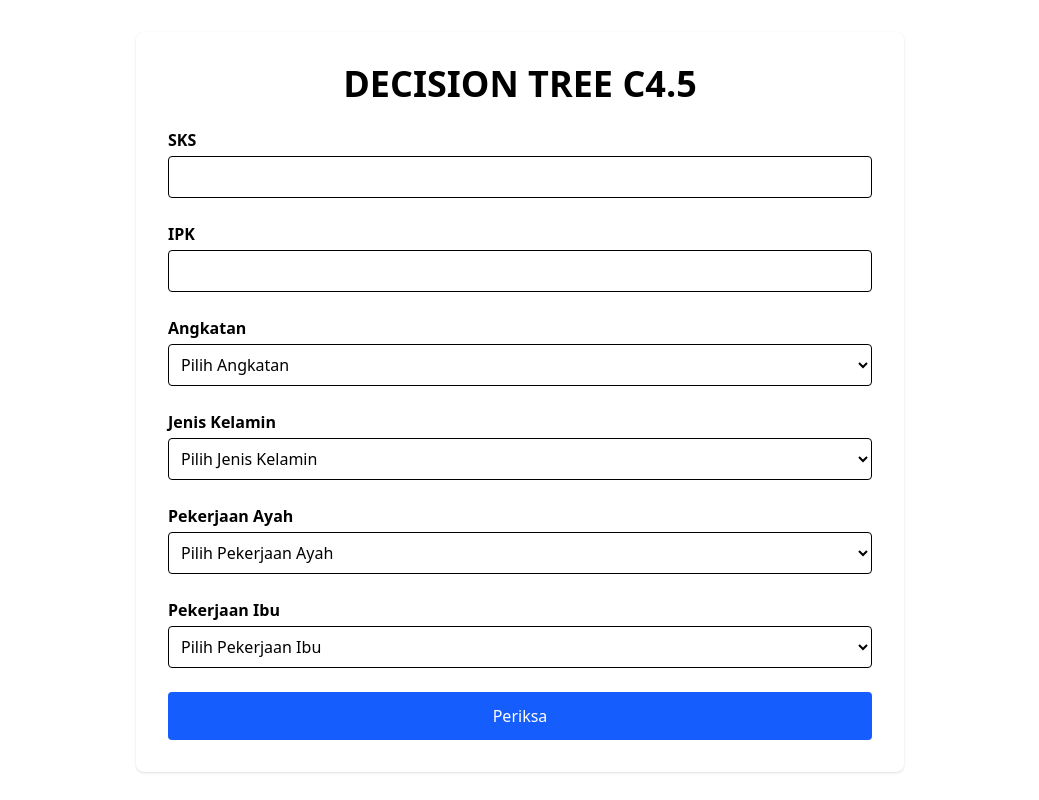
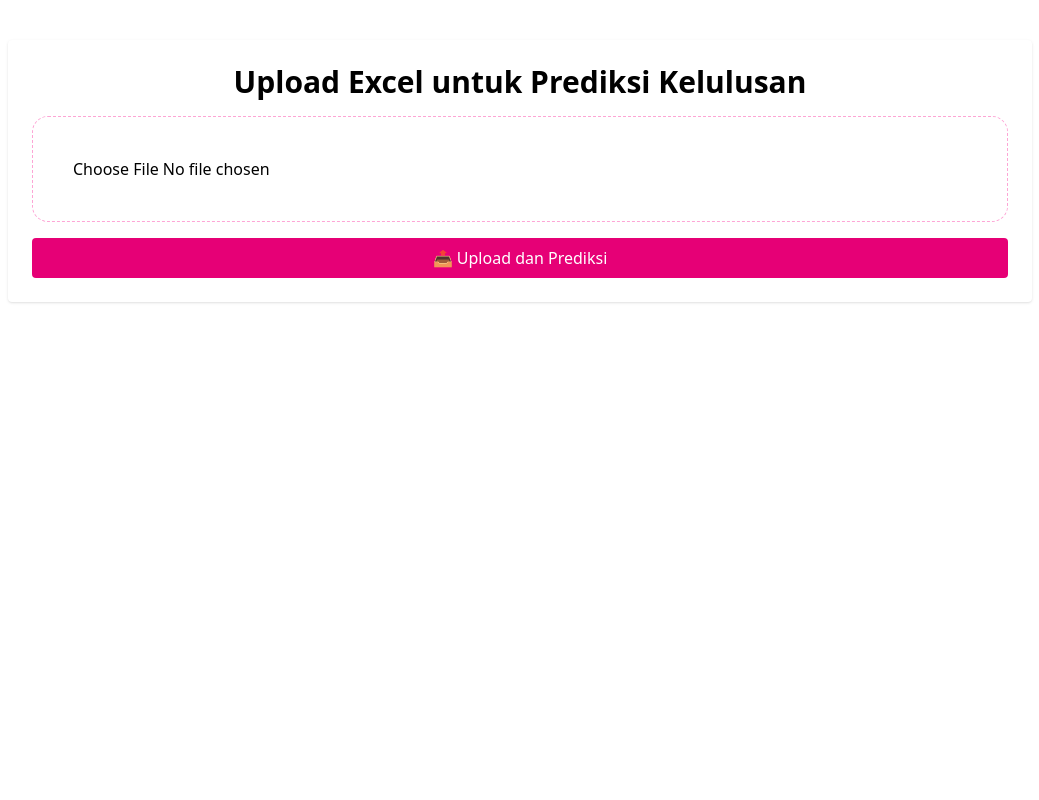
Before and after one commit to dwicah79/vue-fe-prediksi-mahasiswa, a Vue app: page / in a window 1280 px wide. Shown: the whole page, without its empty margins (120-1159 px from the left). Built offline with nearby package versions, Linux system fonts and the light colour scheme.

Commit message:
feat:update UI prediksi

```diff
--- a/src/components/PredictForm.vue
+++ b/src/components/PredictForm.vue
@@ -1,163 +1,100 @@
 <script setup>
 import { ref } from 'vue'
 
-const form = ref({
-  sks: null,
-  ipk: null,
-  angkatan: '',
-  jenis_kelamin: '',
-  pekerjaan_ayah: '',
-  pekerjaan_ibu: '',
-})
-
-const result = ref('')
+const file = ref(null)
+const results = ref([])
 const error = ref('')
 const loading = ref(false)
+const page = ref(1)
+const totalPages = ref(1)
 
-async function submitForm() {
+async function fetchPrediction() {
   error.value = ''
-  result.value = ''
+  results.value = []
   loading.value = true
 
+  const formData = new FormData()
+  formData.append('file', file.value)
+
   try {
-    const response = await fetch('https://fast-api-production-b8ec.up.railway.app/predict', {
+    const response = await fetch(`http://127.0.0.1:8000/predict_excel?page=${page.value}&per_page=50`, {
       method: 'POST',
-      headers: {
-        'Content-Type': 'application/json',
-      },
-      body: JSON.stringify({
-        NIM: form.value.angkatan,
-        JenisKelamin: form.value.jenis_kelamin,
-        SKS: form.value.sks,
-        IPK: form.value.ipk,
-        PekerjaanAyah: form.value.pekerjaan_ayah,
-        PekerjaanIbu: form.value.pekerjaan_ibu,
-      }),
+      body: formData,
     })
-
-    if (!response.ok) {
-      throw new Error('Server error: ' + response.statusText)
-    }
 
     const data = await response.json()
 
-    result.value = data.prediction || 'Tidak ada hasil prediksi.'
+    if (!response.ok) throw new Error(data.detail || 'Terjadi kesalahan.')
+
+    results.value = data.results
+    totalPages.value = data.total_pages
   } catch (err) {
-    error.value = 'Terjadi kesalahan saat memproses: ' + err.message
+    error.value = err.message
   } finally {
     loading.value = false
   }
 }
+
+function handleFileUpload(e) {
+  file.value = e.target.files[0]
+}
 </script>
 
 <template>
-  <div class="max-w-3xl mx-auto bg-white p-8 rounded-lg shadow mt-8">
-    <h1 class="text-4xl font-bold mb-6 text-center">DECISION TREE C4.5</h1>
+  <div class="max-w-5xl mx-auto mt-10 p-6 bg-white shadow rounded">
+    <h1 class="text-3xl font-bold mb-4 text-center">Upload Excel untuk Prediksi Kelulusan</h1>
 
-    <form @submit.prevent="submitForm" class="space-y-6">
-      <div>
-        <label for="sks" class="block font-semibold mb-1">SKS</label>
-        <input
-          id="sks"
-          type="number"
-          v-model.number="form.sks"
-          min="0"
-          required
-          class="w-full border rounded p-2"
-        />
-      </div>
+    <form @submit.prevent="fetchPrediction" class="space-y-4">
+      <input type="file" accept=".xls,.xlsx" @change="handleFileUpload" required class="border p-10 border-pink-300 border-dashed rounded-2xl w-full" />
 
-      <div>
-        <label for="ipk" class="block font-semibold mb-1">IPK</label>
-        <input
-          id="ipk"
-          type="number"
-          step="0.01"
-          v-model.number="form.ipk"
-          min="0"
-          max="4"
-          required
-          class="w-full border rounded p-2"
-        />
-      </div>
-
-      <div>
-        <label for="angkatan" class="block font-semibold mb-1">Angkatan</label>
-        <select id="angkatan" v-model="form.angkatan" required class="w-full border rounded p-2">
-          <option value="" disabled>Pilih Angkatan</option>
-          <option value="14">2014</option>
-          <option value="15">2015</option>
-          <option value="16">2016</option>
-          <option value="17">2017</option>
-          <option value="18">2018</option>
-        </select>
-      </div>
-
-      <div>
-        <label for="jenis_kelamin" class="block font-semibold mb-1">Jenis Kelamin</label>
-        <select
-          id="jenis_kelamin"
-          v-model="form.jenis_kelamin"
-          required
-          class="w-full border rounded p-2"
-        >
-          <option value="" disabled>Pilih Jenis Kelamin</option>
-          <option value="L">Laki-laki</option>
-          <option value="P">Perempuan</option>
-        </select>
-      </div>
-
-      <div>
-        <label for="pekerjaan_ayah" class="block font-semibold mb-1">Pekerjaan Ayah</label>
-        <select
-          id="pekerjaan_ayah"
-          v-model="form.pekerjaan_ayah"
-          required
-          class="w-full border rounded p-2"
-        >
-          <option value="" disabled>Pilih Pekerjaan Ayah</option>
-          <option value="PNS">PNS</option>
-          <option value="Swasta">Swasta</option>
-          <option value="Nelayan">Nelayan</option>
-          <option value="Wiraswasta">Wiraswasta</option>
-          <option value="TNI/POLRI">TNI/Polri</option>
-          <option value="Tani">Petani</option>
-          <option value="Lain-lain">Lainnya</option>
-        </select>
-      </div>
-
-      <div>
-        <label for="pekerjaan_ibu" class="block font-semibold mb-1">Pekerjaan Ibu</label>
-        <select
-          id="pekerjaan_ibu"
-          v-model="form.pekerjaan_ibu"
-          required
-          class="w-full border rounded p-2"
-        >
-          <option value="" disabled>Pilih Pekerjaan Ibu</option>
-          <option value="PNS">PNS</option>
-          <option value="Swasta">Swasta</option>
-          <option value="Wiraswasta">Wiraswasta</option>
-          <option value="TNI/POLRI">TNI/Polri</option>
-          <option value="Tani">Petani</option>
-          <option value="Ibu Rumah Tangga">Ibu Rumah Tangga</option>
-          <option value="Lain-lain">Lainnya</option>
-        </select>
-      </div>
-
-      <button
-        type="submit"
-        class="w-full bg-blue-600 text-white p-3 rounded hover:bg-blue-700 transition duration-300"
-        :disabled="loading"
-      >
-        Periksa
+      <button type="submit" class="w-full bg-pink-600 text-white py-2 rounded hover:bg-pink-700 hover:cursor-pointer" :disabled="loading">
+        <span v-if="loading">🔄 Memproses...</span>
+        <span v-else>📤 Upload dan Prediksi</span>
       </button>
     </form>
 
-    <div v-if="loading" class="text-center mt-6 font-semibold">Memproses...</div>
-    <div v-if="error" class="text-center mt-6 text-red-600 font-semibold">{{ error }}</div>
-    <div v-if="result" class="mt-8 p-6 bg-gray-200 rounded-lg text-center text-3xl font-bold">
-      {{ result }}
+    <div v-if="error" class="text-red-600 text-center mt-4">{{ error }}</div>
+
+    <div v-if="results.length" class="mt-8">
+      <h2 class="text-2xl font-semibold mb-4">Hasil Prediksi (Halaman {{ page }} dari {{ totalPages }})</h2>
+      <div class="overflow-x-auto">
+        <table class="w-full text-sm border">
+          <thead class="bg-gray-100">
+            <tr>
+              <th class="border p-2">No</th>
+              <th class="border p-2">NIM</th>
+              <th class="border p-2">Jenis Kelamin</th>
+              <th class="border p-2">SKS</th>
+              <th class="border p-2">Pekerjaan Ayah</th>
+              <th class="border p-2">Pekerjaan Ibu</th>
+              <th class="border p-2">IPK</th>
+              <th class="border p-2">Prediksi</th>
+            </tr>
+          </thead>
+          <tbody>
+            <tr v-for="(item, idx) in results" :key="idx" class="hover:bg-gray-50">
+              <td class="border p-2">{{ item["No."] }}</td>
+              <td class="border p-2">{{ item["NIM"] }}</td>
+              <td class="border p-2">{{ item["Jenis Kelamin"] }}</td>
+              <td class="border p-2">{{ item["SKS"] }}</td>
+              <td class="border p-2">{{ item["Pekerjaan Ayah"] }}</td>
+              <td class="border p-2">{{ item["Pekerjaan Ibu"] }}</td>
+              <td class="border p-2">{{ item["IPK"] }}</td>
+              <td class="border p-2 font-semibold">{{ item["prediction"] === "LULUS" ? "Tidak putus Studi" : "Putus Studi" }}</td>
+            </tr>
+          </tbody>
+        </table>
+      </div>
+
+      <div class="mt-4 flex justify-between items-center">
+        <button @click="page--, fetchPrediction()" :disabled="page <= 1 || loading" class="px-4 py-2 bg-gray-200 rounded hover:bg-gray-300">
+          ← Sebelumnya
+        </button>
+        <span>Halaman {{ page }} dari {{ totalPages }}</span>
+        <button @click="page++, fetchPrediction()" :disabled="page >= totalPages || loading" class="px-4 py-2 bg-gray-200 rounded hover:bg-gray-300">
+          Selanjutnya →
+        </button>
+      </div>
     </div>
   </div>
 </template>
```
